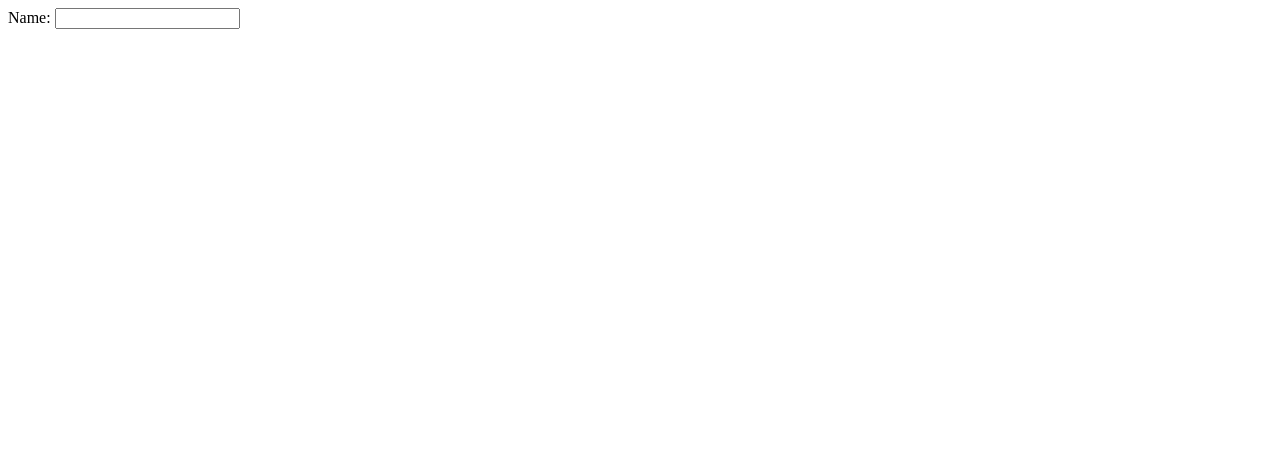
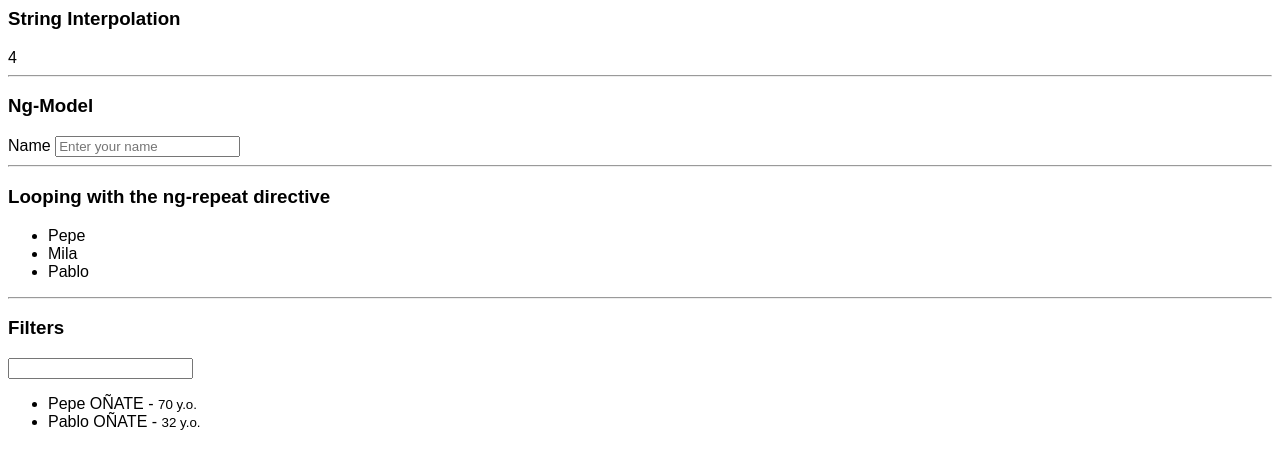
Before and after one commit to AeroPablete/first-angularjs-project, a plain HTML site: page index.html in a window 1280 px wide. Drawn offline with nearby package versions, Linux system fonts and the light colour scheme.

Commit message:
First Directives

```diff
--- a/index.html
+++ b/index.html
@@ -1,11 +1,40 @@
 <html>
 <head>
+  <!-- Angular JS -->
   <script src="https://ajax.googleapis.com/ajax/libs/angularjs/1.5.6/angular.js"></script>
+  <style>
+    body {
+      font-family: 'Arial'
+    }
+  </style>
 </head>
 <body ng-app>
 
-  <div class="container">
-    Name: <input type="text" ng-model="name" />{{ name }}
+  <h3>String Interpolation</h3>
+  {{ 1 + 3 }}
+  <hr/>
+
+  <h3>Ng-Model</h3>
+  <div>
+    <label>Name</label>
+    <input type="text" ng-model="name" placeholder="Enter your name" />{{ name }}
+  </div>
+  <hr/>
+
+  <h3>Looping with the ng-repeat directive</h3>
+  <div ng-init="names=['Pepe', 'Mila', 'Pablo']">
+    <ul>
+      <li ng-repeat="name in names">{{ name }}</li>
+    </ul>
+  </div>
+  <hr/>
+
+  <h3>Filters</h3>
+  <div ng-init="customers=[{firstName: 'Pablo', lastName: 'Oñate', age: 32}, {firstName: 'Pepe', lastName: 'Oñate', age: 70}]">
+    <input type="text" ng-model="nameFilter" />
+    <ul>
+      <li ng-repeat="customer in customers | filter: {firstName: nameFilter} | orderBy: '-age'">{{ customer.firstName }} {{ customer.lastName | uppercase }} - <small>{{ customer.age }} y.o.</small></li>
+    </ul>
   </div>
 
 </body>
```
